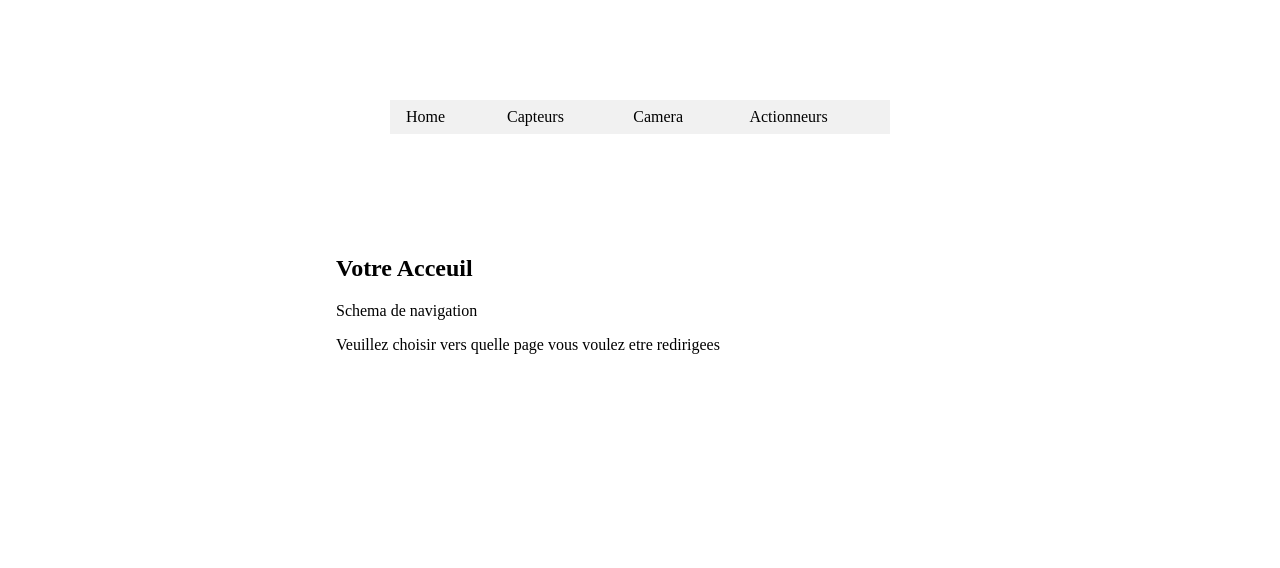
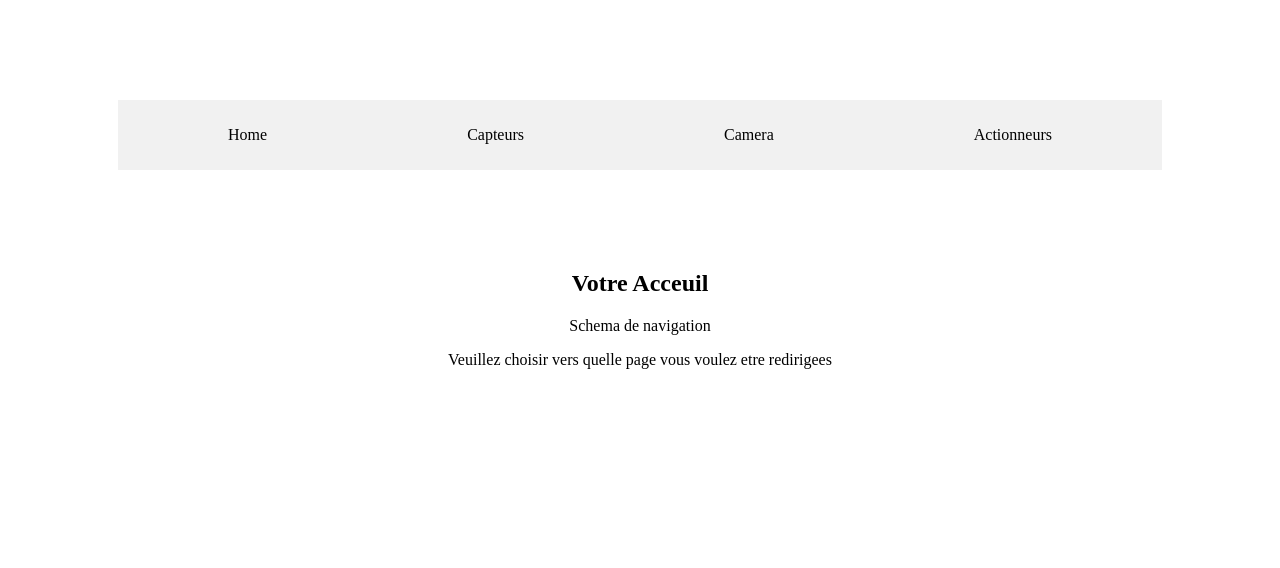
Before and after one commit to Amaurybox/Projet-APP-informatique, a PHP site: page /Acceuil.html in a window 1280 px wide. Shown: the top 568 px of the page. After the commit the page ends 369 px from the top, so only its background shows below. Run offline with PHP 8.4, Linux system fonts and the light colour scheme.

Commit message:
Changement CSS

```diff
--- a/untitled/Acceuil.html
+++ b/untitled/Acceuil.html
@@ -1,87 +1,9 @@
 <!DOCTYPE html>
 <html>
 <head>
+    <link rel="stylesheet" href="CssSite1.css" />
     <meta name="viewport" content="width=device-width, initial-scale=1.0">
-    <style>
-        body {margin: 0;}
 
-        ul.horinav{
-            display: table;
-            width: 500px;
-            margin: 100px auto;
-            background-color: #f1f1f1;
-            padding: 0;
-            //position: fixed;
-            height: 100%;
-            overflow: auto;
-        }
-        ul.horinav li{
-            display: table-cell;
-        }
-
-        ul.horinav li a {
-            display: block;
-            color: #000;
-            padding: 8px 16px;
-            text-decoration: none;
-        }
-
-
-
-        ul.sidenav {
-            list-style-type: none;
-            margin: 0;
-            padding: 0;
-            width: 25%;
-            background-color: #f1f1f1;
-            position: fixed;
-            height: 100%;
-            overflow: auto;
-        }
-
-        ul.sidenav li a {
-            display: block;
-            color: #000;
-            padding: 8px 16px;
-            text-decoration: none;
-        }
-
-        ul.sidenav li a.active {
-            background-color: #4CAF50;
-            color: white;
-        }
-
-        ul.sidenav li a:hover:not(.active) {
-            background-color: #555;
-            color: white;
-        }
-
-        div.content {
-            margin-left: 25%;
-            padding: 1px 16px;
-            height: 1000px;
-        }
-
-        @media screen and (max-width: 900px) {
-            ul.sidenav {
-                width: 100%;
-                height: auto;
-                position: relative;
-            }
-            ul.sidenav li a {
-                float: left;
-                padding: 15px;
-            }
-            div.content {margin-left: 0;}
-        }
-
-        @media screen and (max-width: 400px) {
-            ul.sidenav li a {
-                text-align: center;
-                float: none;
-            }
-        }
-    </style>
 </head>
 <body>
 
--- a/untitled/CssSite1.css
+++ b/untitled/CssSite1.css
@@ -1,3 +1,28 @@
+
+
+body {margin: 0;}
+
+ul.horinav{
+    display: table;
+    width: 400px;
+    margin: 100px auto;
+    background-color: #f1f1f1;
+    padding:10px;
+//position: fixed;
+    height: 100%;
+    overflow: auto;
+}
+ul.horinav li{
+    display: table-cell;
+}
+
+ul.horinav li a {
+    display: block;
+    color: #000;
+    padding: 16px 100px;
+    text-decoration: none;
+}
+
 .imp
 {
     width: 520px;
@@ -134,3 +159,8 @@
     margin-bottom: 10%;
     text-align: justify;
 }
+
+.content
+{
+    text-align: center;
+}
```
